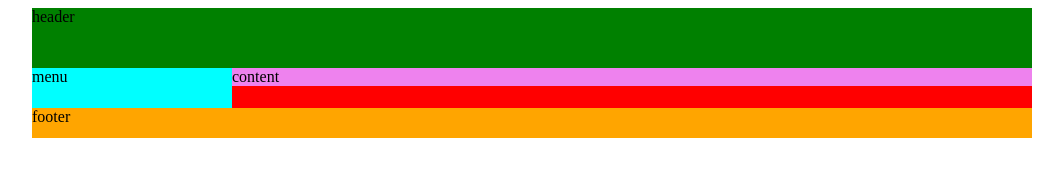
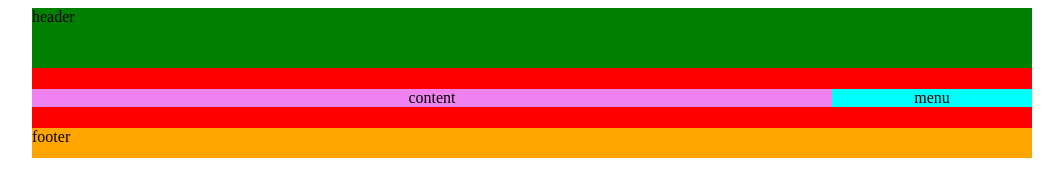
Before and after one commit to Luisa1201/modeloCajas-11-03-2023, a plain HTML site: page index.html in a window 1280 px wide. Shown: the whole page, without its empty margins (108-1171 px from the left). Drawn offline with Linux system fonts and the light colour scheme.

Commit message:
Posicionamiento con Flexbox

```diff
--- a/estilos.css
+++ b/estilos.css
@@ -8,21 +8,24 @@
 }
 .container{
     background: red;
-    overflow: hidden; /*desbordamiento y hidden para que quede el tamaño del padre*/
+    display:flex; /* Me organiza lo realizado*/
+    height: 60px;
+    align-items: center;
+    flex-direction: row-reverse;/* Cambiar dirección del menu y content*/
 }
 .menu{
+    text-align: center;
     background:aqua;
-    float: left; /*Elemento flotante*/
     width: 20%; /* canmbiar el ancho*/
-    height: 40px;
+
 }
 .content{
+    text-align: center;
     background: violet;
     width: 80%;
-    float: left; /*Elemento flotante*/
+
 }
 .footer{
-    clear: both; /*siga su flujo normal no se suba a menu y content*/
     background: orange;
     height: 30px;
 }
--- a/index.html
+++ b/index.html
@@ -5,7 +5,7 @@
     <meta http-equiv="X-UA-Compatible" content="IE=edge">
     <meta name="viewport" content="width=device-width, initial-scale=1.0">
     <link rel="stylesheet" href="estilos.css">
-    <title>Posicionamiento con Float</title>
+    <title>Posicionamiento con Flexbox</title>
 </head>
 <body>
     <div class="wrapper">
```
